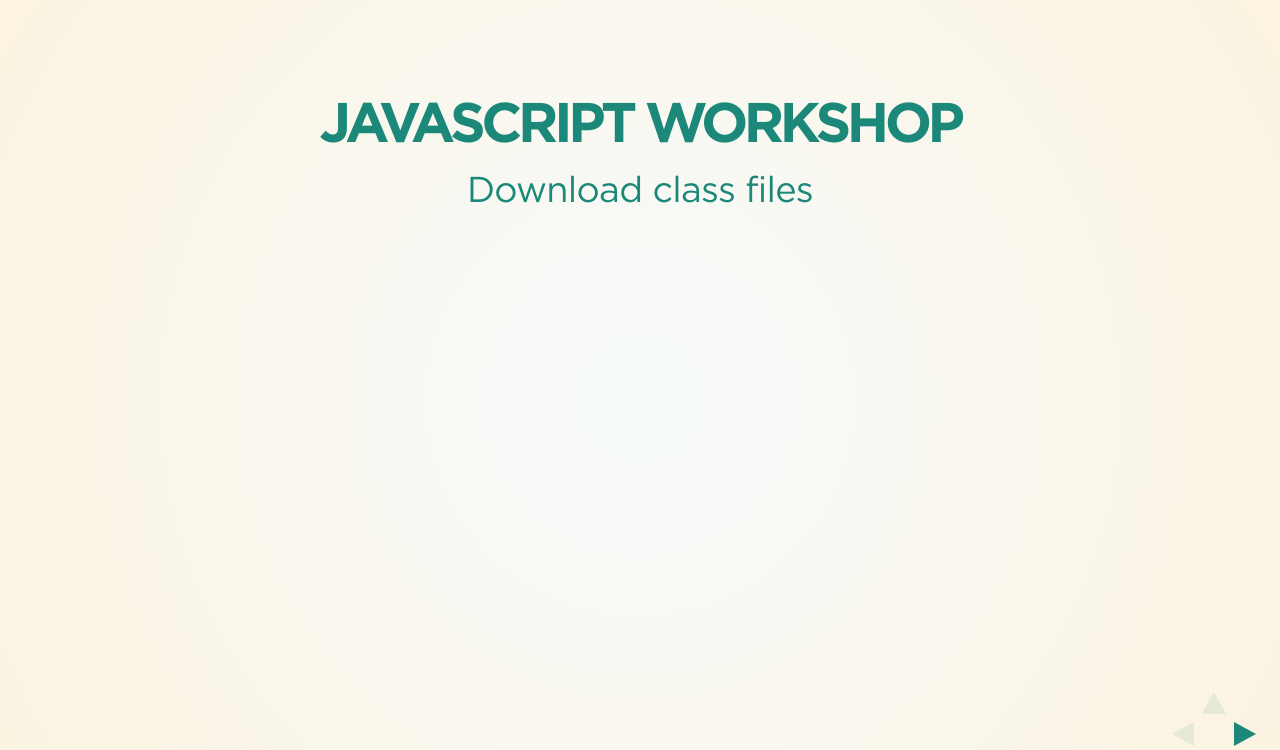
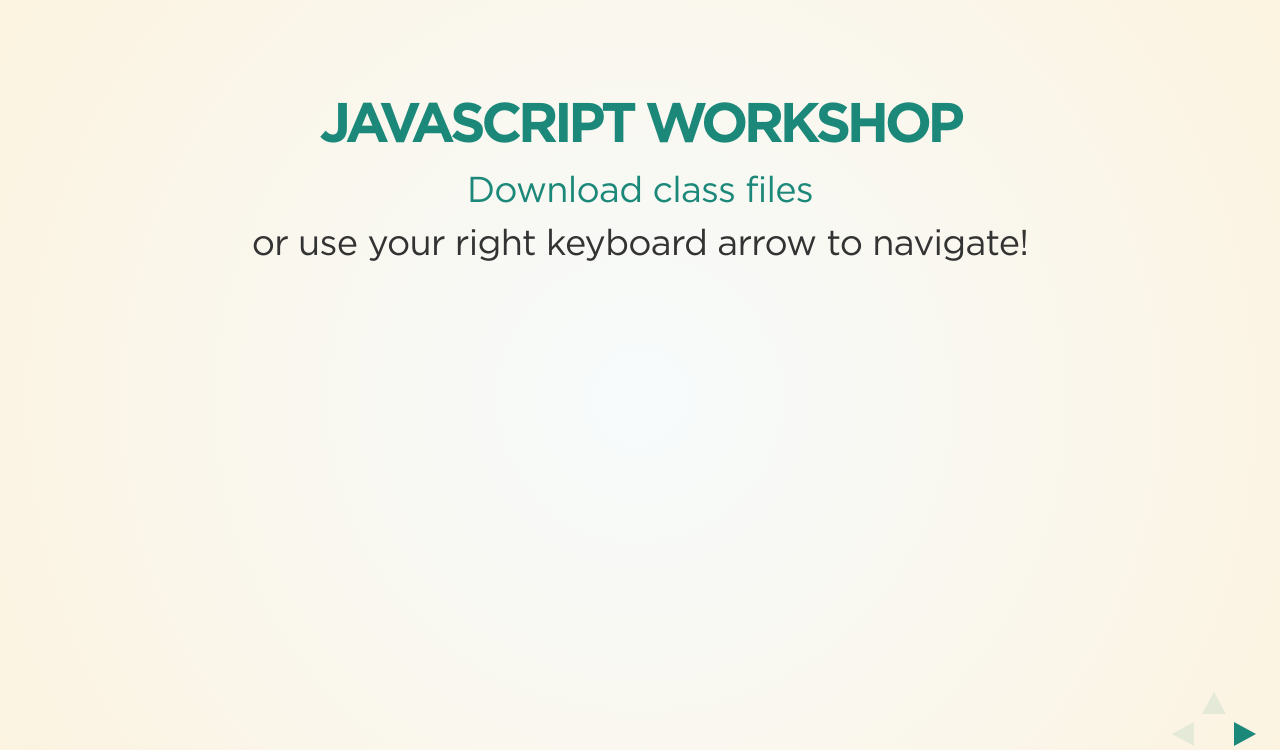
Before and after one commit to cfarm/bmc-javascript-workshop, a plain HTML site: page index.html in a window 1280 px wide. Shown: the top 750 px of the page. Drawn offline with Linux system fonts and the light colour scheme.

Commit message:
add navigation instructions

```diff
--- a/index.html
+++ b/index.html
@@ -38,6 +38,7 @@
             <section>
                 <h3>JavaScript Workshop</h3>
                 <p><a href="downloads.zip">Download class files</a></p>
+                <p>or use your right keyboard arrow to navigate!</p>
             </section>
 
             <section>
```
